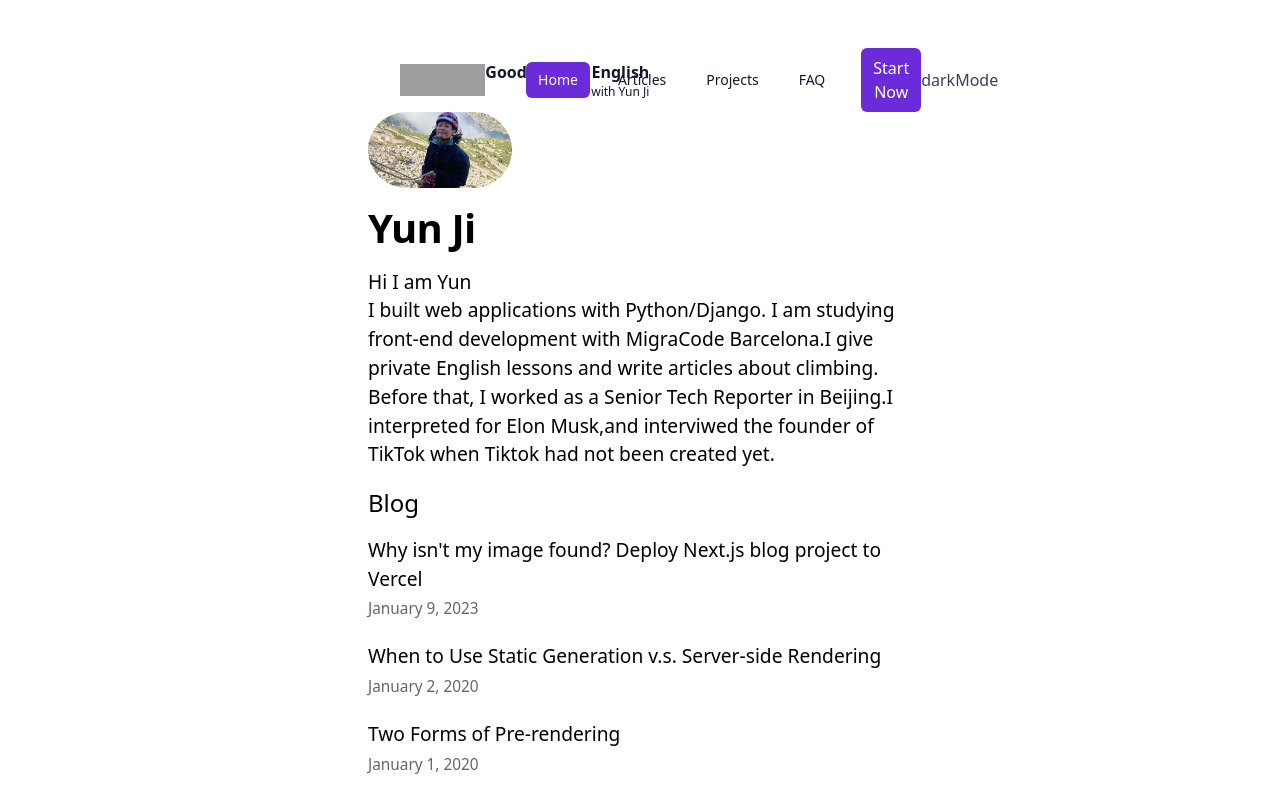
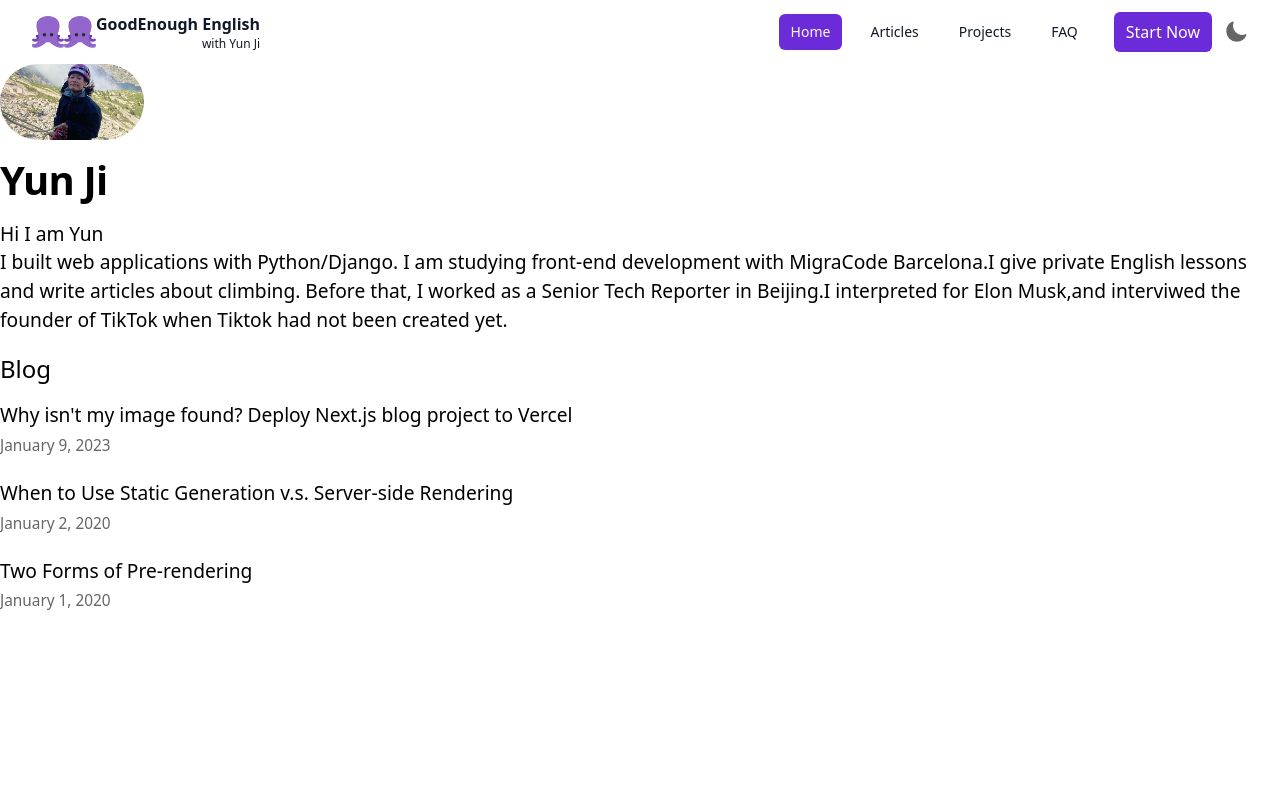
Before and after one commit to actuallyyun/learn-english-with-yun, a Next.js app in the folder nextjs-blog/: page / in a window 1280 px wide. Shown: the top 812 px of the page. Built offline with nearby package versions, Linux system fonts and the light colour scheme; grey boxes are pictures that could not be loaded.

Commit message:
add dark mode switches

```diff
--- a/nextjs-blog/components/layout.module.css
+++ b/nextjs-blog/components/layout.module.css
@@ -1,7 +1,8 @@
 .container {
-    max-width: 36rem;
-    padding: 0 1rem;
-    margin: 3rem auto 6rem;
+    display: flex;
+    flex-direction: column;
+    line-height: 24px;
+    box-sizing:border-box
 }
 
 .header {
--- a/nextjs-blog/components/nav.js
+++ b/nextjs-blog/components/nav.js
@@ -16,7 +16,22 @@
 
 const DarkModeToogle=(props)=>{
     return (
-        <button onClick={props.handleDarkModeChange} className='text-gray-700 dark:text-white'>darkMode</button>
+        <button onClick={props.handleDarkModeChange} className='pl-3 opacity-60 hover:opacity-100 transition-opacity ease-in-out duration-150 '>
+
+            {props.darkMode ? (<svg xmlns="http://www.w3.org/2000/svg" fill="none" viewBox="0 0 24 24" stroke-width="1.5" stroke="currentColor" class="w-6 h-6 dark:fill-white dark:text-white">
+  <path stroke-linecap="round" stroke-linejoin="round" d="M12 3v2.25m6.364.386l-1.591 1.591M21 12h-2.25m-.386 6.364l-1.591-1.591M12 18.75V21m-4.773-4.227l-1.591 1.591M5.25 12H3m4.227-4.773L5.636 5.636M15.75 12a3.75 3.75 0 11-7.5 0 3.75 3.75 0 017.5 0z" />
+</svg>
+):(<svg xmlns="http://www.w3.org/2000/svg" fill="currentColor" viewBox="0 0 24 24" stroke-width="1.5" stroke="currentColor" class="w-6 h-6">
+  <path stroke-linecap="round" stroke-linejoin="round" d="M21.752 15.002A9.718 9.718 0 0118 15.75c-5.385 0-9.75-4.365-9.75-9.75 0-1.33.266-2.597.748-3.752A9.753 9.753 0 003 11.25C3 16.635 7.365 21 12.75 21a9.753 9.753 0 009.002-5.998z" />
+</svg>
+)
+
+
+            }
+
+
+
+            </button>
     )
 }
 
@@ -94,7 +109,7 @@
              <BookClassButton/>
 
               </div>
-              <DarkModeToogle  handleDarkModeChange={props.handleDarkModeChange}/>
+              <DarkModeToogle  handleDarkModeChange={props.handleDarkModeChange} darkMode={props.darkMode}/>
             </div>
           </div>
 
```
Also changed, not shown: nextjs-blog/public/images/octopus-svgrepo-com.svg (added).
